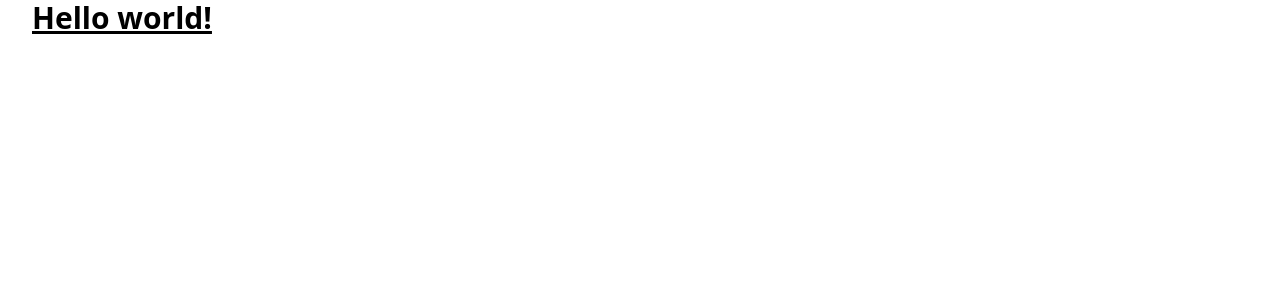
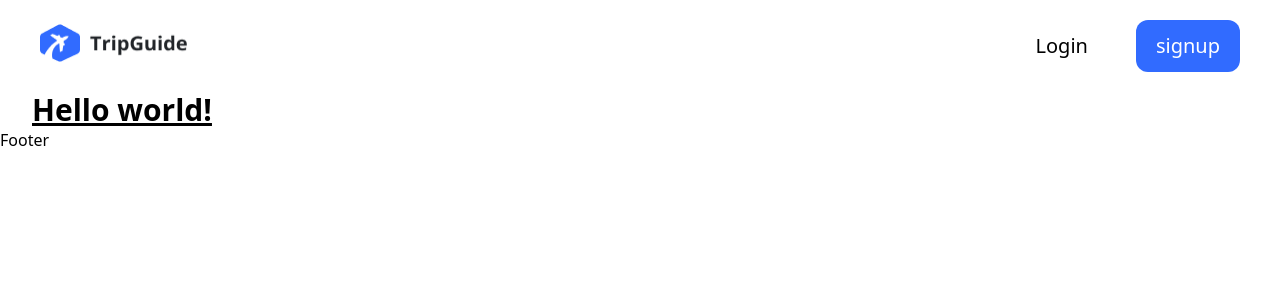
Before and after one commit to PeterSYoo/Hotel-Booking-App-with-Nextjs-Typescript-and-TailwindCss, a Next.js app: page / in a window 1280 px wide. Shown: the top 300 px of the page. Built offline with nearby package versions, Linux system fonts and the light colour scheme.

Commit message:
wip: adds header component and styling

```diff
--- /dev/null
+++ b/components/footer.components.tsx
@@ -0,0 +1,5 @@
+const Footer = () => {
+  return <div>Footer</div>;
+};
+
+export default Footer;
--- /dev/null
+++ b/components/header.components.tsx
@@ -0,0 +1,19 @@
+import Image from 'next/image';
+
+const Header = () => {
+  return (
+    <div className="flex py-5 px-10 justify-between items-center">
+      <div className="">
+        <Image src="/img/logo.png" alt="" width="148" height="38" />
+      </div>
+      <div className="flex gap-x-12 items-center">
+        <div className="text-xl">Login</div>
+        <div className="text-xl text-white bg-blueBtn px-5 py-3 rounded-xl">
+          signup
+        </div>
+      </div>
+    </div>
+  );
+};
+
+export default Header;
--- a/pages/_app.tsx
+++ b/pages/_app.tsx
@@ -1,8 +1,16 @@
-import '../styles/globals.css'
-import type { AppProps } from 'next/app'
+import '../styles/globals.css';
+import type { AppProps } from 'next/app';
+import Header from '../components/header.components';
+import Footer from '../components/footer.components';
 
 function MyApp({ Component, pageProps }: AppProps) {
-  return <Component {...pageProps} />
+  return (
+    <>
+      <Header />
+      <Component {...pageProps} />
+      <Footer />
+    </>
+  );
 }
 
-export default MyApp
+export default MyApp;
--- a/tailwind.config.js
+++ b/tailwind.config.js
@@ -5,7 +5,11 @@ module.exports = {
     './components/**/*.{js,ts,jsx,tsx}',
   ],
   theme: {
-    extend: {},
+    extend: {
+      colors: {
+        blueBtn: '#316BFF',
+      },
+    },
   },
   plugins: [],
 };
```
Also changed, not shown: public/img/logo.png (added).
